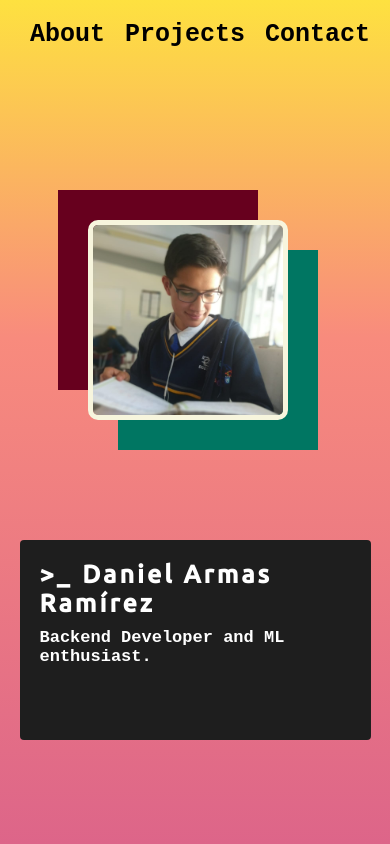
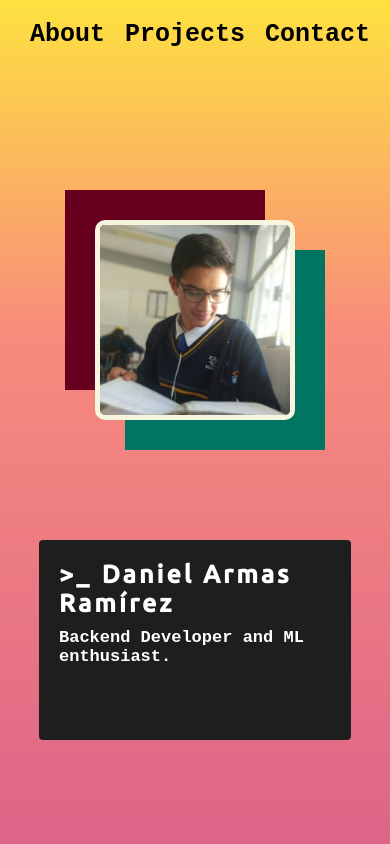
Before and after one commit to daniel692a/website, a Svelte app: page / in a window 390 px wide. Shown: the top 844 px of the page. Built offline with nearby package versions, Linux system fonts and the light colour scheme.

Commit message:
Profile component for tablet

```diff
--- a/src/Profile.svelte
+++ b/src/Profile.svelte
@@ -91,13 +91,32 @@
     @media (max-width: 940px) {
         .presentation {
             flex-direction: column;
+            justify-content: space-evenly;
+        }
+        figure {
+            margin-right: 0;
+            width: 25rem;
+            height: 25rem;
+        }
+        figure::before {
+            width: 25rem;
+            height: 25rem;
+        }
+        figure::after {
+            width: 25rem;
+            height: 25rem;
+        }
+        .intro {
+            width: 40rem;
+        }
+        h2{
+            white-space: normal;
+        }
+        h4{
+            white-space: normal;
         }
     }
     @media (max-width: 480px){
-        .presentation {
-            flex-direction: column;
-            justify-content: space-evenly;
-        }
         figure {
             width: 20rem;
             height: 20rem;
@@ -111,14 +130,12 @@
             height: 20rem;
         }
         .intro {
-            width: 90%;
+            width: 80%;
         }
         h2{
             font-size: 2.5rem;
-            white-space: normal;
         }
         h4{
-            white-space: normal;
             font-size: 1.7rem;
         }
     }
```
